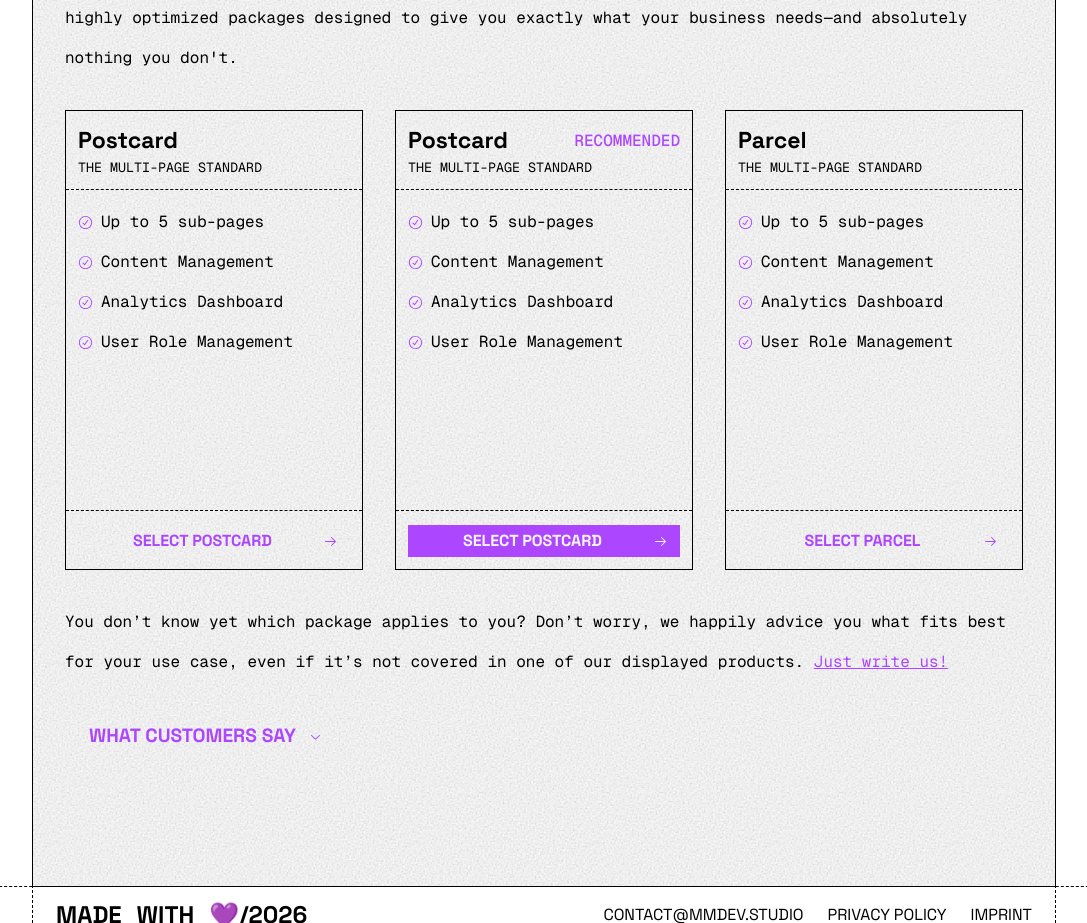
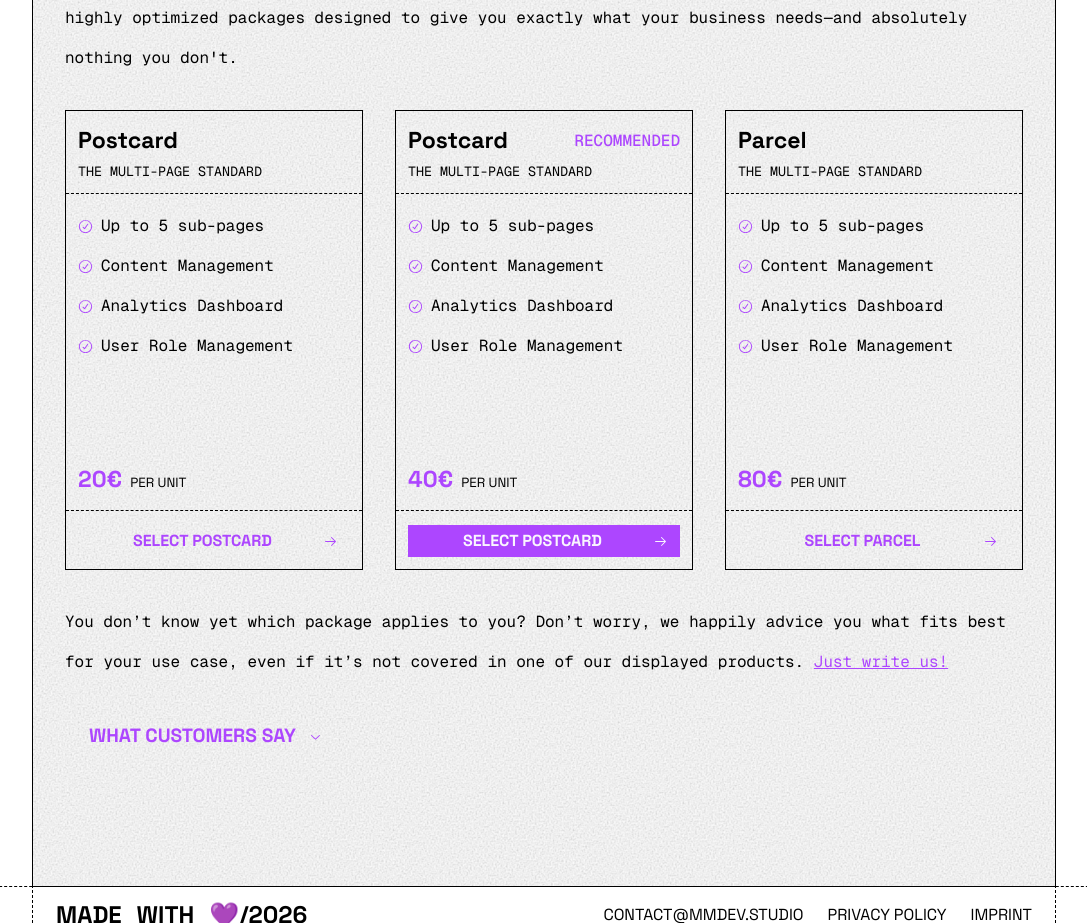
Before and after one commit to mmDevStudio/brand, a Next.js app: page / in a window 1280 px wide. Shown: the part 1560-2483 px from the top of the page, without its empty margins (96-1183 px from the left). Built offline with nearby package versions, Linux system fonts and the light colour scheme.

Commit message:
fix(ui): price down of package card

```diff
--- a/src/app/(home)/_components/Products.tsx
+++ b/src/app/(home)/_components/Products.tsx
@@ -86,9 +86,12 @@ function PackageCard({
       buttonMode={recommended ? "filled" : "ghost"}
       className="h-115"
     >
-      <div className="flex flex-col gap">
+      <div className="flex flex-col h-full">
+        <div className="flex flex-col gap-1">
           <div className="flex justify-between items-center">
-          <h4 className="text-text font-heading text-h4 font-bold">{title}</h4>
+            <h4 className="text-text font-heading text-h4 font-bold">
+              {title}
+            </h4>
             {recommended && (
               <span className="uppercase font-medium text-primary">
                 Recommended
@@ -102,12 +105,23 @@ function PackageCard({
 
         <ul>
           {features.map((f) => (
-          <li key={f} className="flex gap-2 text-text leading-10 items-center">
-            <CheckCircledIcon className="text-primary" />
+            <li
+              key={f}
+              className="flex gap-2 text-text leading-10 items-center"
+            >
+              <CheckCircledIcon className="text-primary shrink-0" />
               {f}
             </li>
           ))}
         </ul>
+
+        <div className="font-heading mt-auto flex gap-2 items-center">
+          <span className="text-h4 text-primary font-bold">{price}€</span>
+          <span className="uppercase text-text-subtle text-sm pt-1.5">
+            per unit
+          </span>
+        </div>
+      </div>
     </Card>
   );
 }
```
Lines whose indentation alone changed are shown as unchanged.
